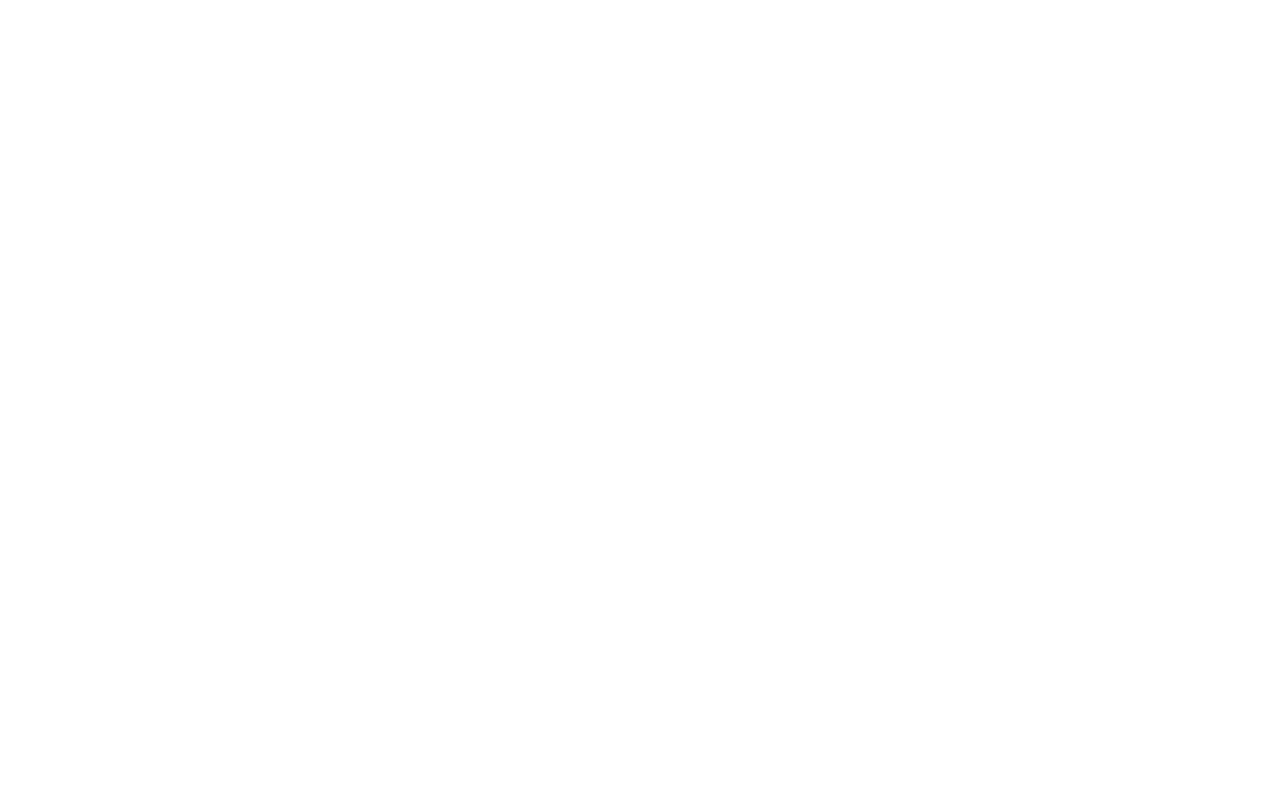
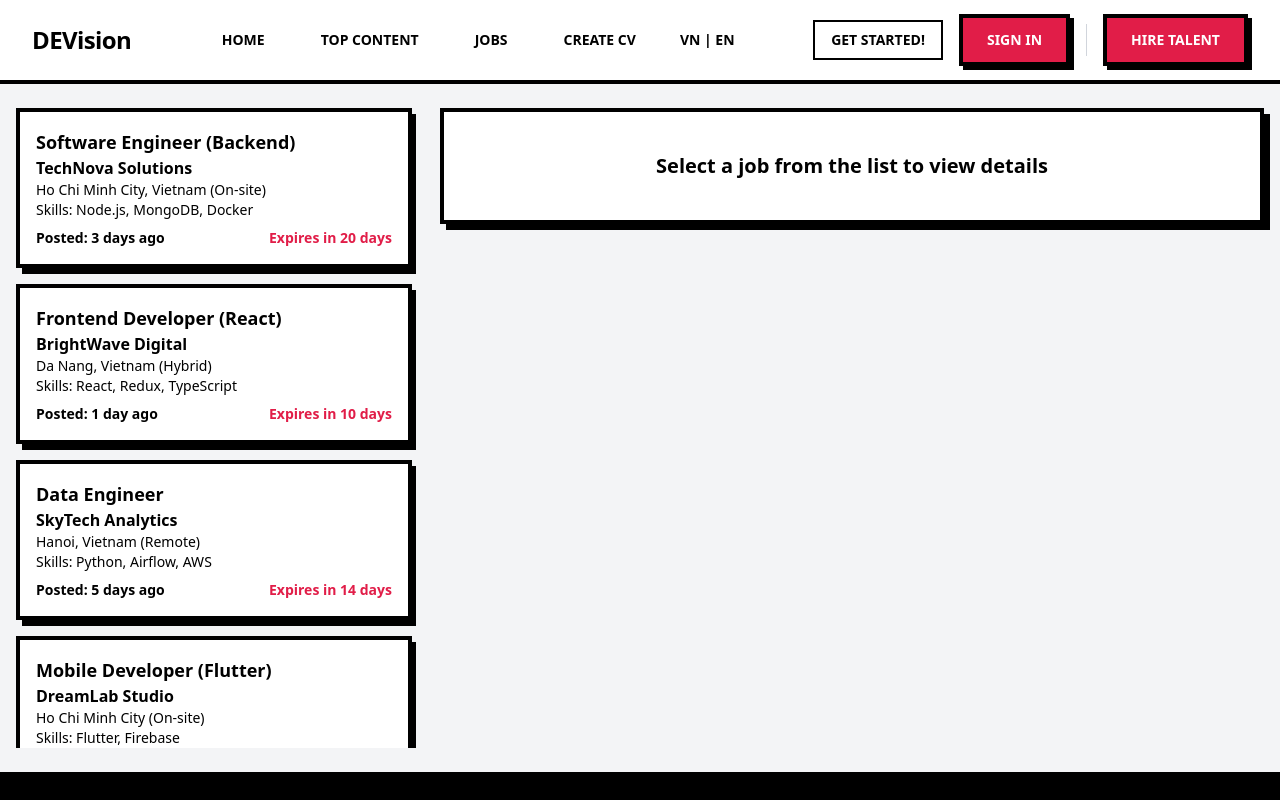
Before and after one commit to ISYS3461-2025C-Hercules-DEVision/JobApplicant, a React (Vite) app in the folder frontend/: page /jobs in a window 1280 px wide. Before the commit this address had no page. Shown: the top 800 px of the page. Built offline with nearby package versions, Linux system fonts and the light colour scheme.

Commit message:
Upload UI frontend for Job Listing, no function
Upload the Job Listing Page UI, for easy visualization. No function added.

```diff
--- a/frontend/src/app/App.jsx
+++ b/frontend/src/app/App.jsx
@@ -6,7 +6,7 @@
   RegisterPage,
   // Future pages:
   ProfilePage,
-  // JobListPage,
+  JobListPage,
   // JobDetailPage,
   // ApplicationPage,
   // DashboardPage,
@@ -25,7 +25,7 @@
 
         {/* Future routes */}
         <Route path="/profile" element={<ProfilePage />} />
-        {/* <Route path="/jobs" element={<JobListPage />} /> */}
+        <Route path="/jobs" element={<JobListPage />} />
         {/* <Route path="/job/:id" element={<JobDetailPage />} /> */}
         {/* <Route path="/apply/:id" element={<ApplicationPage />} /> */}
         {/* <Route path="/dashboard" element={<DashboardPage />} /> */}
--- a/frontend/src/components/Navbar/HomeNavbar.jsx
+++ b/frontend/src/components/Navbar/HomeNavbar.jsx
@@ -22,12 +22,12 @@
             >
               Top Content
             </a>
-            <a
-              href="#pricing"
+            <Link
+              to="/jobs"
               className="text-black font-bold uppercase text-sm hover:bg-black hover:text-white px-3 py-2 transition-none"
             >
               Jobs
-            </a>
+            </Link>
             <a
               href="#pricing"
               className="text-black font-bold uppercase text-sm hover:bg-black hover:text-white px-3 py-2 transition-none"
--- /dev/null
+++ b/frontend/src/modules/job/ui/JobDetailPanel.jsx
@@ -0,0 +1,71 @@
+function JobDetailPanel({ job }) {
+
+  if (!job) {
+    return (
+      <div className="bg-white border-4 border-black p-10 shadow-[6px_6px_0px_0px_rgba(0,0,0,1)] text-center font-black text-xl">
+        Select a job from the list to view details
+      </div>
+    );
+  }
+
+  return (
+    <div className="bg-white border-4 border-black shadow-[6px_6px_0px_0px_rgba(0,0,0,1)] h-[80vh] flex flex-col">
+
+      {/* STATIC TOP SECTION */}
+      <div className="p-8 border-b-4 border-black">
+        <h1 className="text-3xl font-black">{job.title}</h1>
+        <p className="font-bold mt-2">{job.company}</p>
+        <p className="text-sm text-gray-700">{job.location}</p>
+
+        <p className="text-sm mt-1">
+          Posted {job.posted} · <span className="text-primary">15 people clicked apply</span>
+        </p>
+
+        {/* Buttons */}
+        <div className="flex gap-4 mt-6">
+          <button className="px-6 py-3 border-4 border-black font-black hover:bg-black hover:text-white transition-none">
+            Save
+          </button>
+          <button className="px-6 py-3 border-4 border-black font-black bg-primary text-white hover:translate-x-1 hover:translate-y-1 hover:shadow-none shadow-[4px_4px_0px_0px_rgba(0,0,0,1)] transition-none">
+            Apply →
+          </button>
+        </div>
+      </div>
+
+      {/* SCROLLABLE CONTENT */}
+      <div className="flex-1 overflow-y-auto p-8 space-y-8">
+
+        <section>
+          <h2 className="text-xl font-black uppercase mb-3">About the Job</h2>
+          <p className="font-bold leading-relaxed">
+            TechNova is looking for a Backend Engineer to help build scalable microservices powering
+            next-generation analytics. You will work with a global engineering team…
+          </p>
+        </section>
+
+        <section>
+          <h2 className="text-xl font-black uppercase mb-3">Responsibilities</h2>
+          <ul className="list-disc ml-6 font-bold leading-relaxed">
+            <li>Develop backend services using Node.js</li>
+            <li>Optimize MongoDB queries</li>
+            <li>Integrate Kafka message streaming</li>
+            <li>Improve API performance</li>
+          </ul>
+        </section>
+
+        <section>
+          <h2 className="text-xl font-black uppercase mb-3">Requirements</h2>
+          <ul className="list-disc ml-6 font-bold leading-relaxed">
+            <li>1+ year experience with Node.js</li>
+            <li>Familiar with MongoDB or PostgreSQL</li>
+            <li>Understanding of Express / NestJS</li>
+            <li>Experience with CI/CD</li>
+          </ul>
+        </section>
+
+      </div>
+    </div>
+  );
+}
+
+export default JobDetailPanel;
--- /dev/null
+++ b/frontend/src/modules/job/ui/JobListPanel.jsx
@@ -0,0 +1,136 @@
+function JobListPanel({ onSelectJob, selectedJob }) {
+
+  const jobs = [
+    {
+      id: 1,
+      title: "Software Engineer (Backend)",
+      company: "TechNova Solutions",
+      location: "Ho Chi Minh City, Vietnam (On-site)",
+      skills: "Node.js, MongoDB, Docker",
+      posted: "3 days ago",
+      expires: "20 days",
+    },
+    {
+      id: 2,
+      title: "Frontend Developer (React)",
+      company: "BrightWave Digital",
+      location: "Da Nang, Vietnam (Hybrid)",
+      skills: "React, Redux, TypeScript",
+      posted: "1 day ago",
+      expires: "10 days",
+    },
+    {
+      id: 3,
+      title: "Data Engineer",
+      company: "SkyTech Analytics",
+      location: "Hanoi, Vietnam (Remote)",
+      skills: "Python, Airflow, AWS",
+      posted: "5 days ago",
+      expires: "14 days",
+    },
+    {
+      id: 4,
+      title: "Mobile Developer (Flutter)",
+      company: "DreamLab Studio",
+      location: "Ho Chi Minh City (On-site)",
+      skills: "Flutter, Firebase",
+      posted: "Today",
+      expires: "30 days",
+    },
+    {
+      id: 5,
+      title: "Full Stack Developer",
+      company: "CodeSphere",
+      location: "Remote",
+      skills: "React, Node.js, PostgreSQL",
+      posted: "2 days ago",
+      expires: "21 days",
+    },
+    {
+      id: 6,
+      title: "Frontend Engineer (Next.js)",
+      company: "Innovex Labs",
+      location: "Remote",
+      skills: "Next.js, Tailwind, TypeScript",
+      posted: "3 days ago",
+      expires: "7 days",
+    },
+    {
+      id: 7,
+      title: "Backend Engineer (Java)",
+      company: "FinTechX",
+      location: "Singapore (Hybrid)",
+      skills: "Java, Spring Boot, Kafka",
+      posted: "4 days ago",
+      expires: "18 days",
+    },
+    {
+      id: 8,
+      title: "Cloud Engineer",
+      company: "Nimbus Cloud",
+      location: "Remote",
+      skills: "AWS, Terraform, Kubernetes",
+      posted: "1 day ago",
+      expires: "12 days",
+    },
+    {
+      id: 9,
+      title: "Data Scientist",
+      company: "InsightAI",
+      location: "Hanoi, Vietnam",
+      skills: "Python, Pandas, ML",
+      posted: "2 days ago",
+      expires: "9 days",
+    },
+    {
+      id: 10,
+      title: "DevOps Engineer",
+      company: "FlowOps",
+      location: "Melbourne, Australia",
+      skills: "Docker, Jenkins, Kubernetes",
+      posted: "6 days ago",
+      expires: "25 days",
+    },
+  ];
+
+  return (
+    <div className="space-y-4">
+      {jobs.map(job => {
+        const isSelected = selectedJob?.id === job.id;
+
+        return (
+          <div
+            key={job.id}
+            onClick={() => onSelectJob(job)}
+            className={`
+              cursor-pointer border-4 border-black p-4
+              shadow-[6px_6px_0px_0px_rgba(0,0,0,1)]
+              hover:translate-x-1 hover:translate-y-1 hover:shadow-none
+              transition-none
+
+              ${isSelected ? "bg-primary text-white" : "bg-white text-black"}
+            `}
+          >
+            <h3 className="text-lg font-black">{job.title}</h3>
+            <p className="font-bold">{job.company}</p>
+            <p className="text-sm">{job.location}</p>
+            <p className="text-sm">Skills: {job.skills}</p>
+
+            {/* Posted + Expires row */}
+            <div className="flex justify-between mt-2 text-sm font-bold">
+              <span>
+                Posted: {job.posted}
+              </span>
+
+              <span className={isSelected ? "text-black" : "text-primary"}>
+                Expires in {job.expires}
+              </span>
+            </div>
+          </div>
+        );
+      })}
+    </div>
+  );
+}
+
+export default JobListPanel;
--- /dev/null
+++ b/frontend/src/pages/JobListPage.jsx
@@ -0,0 +1,39 @@
+import { useState } from "react";
+import HomeNavbar from "../components/Navbar/HomeNavbar";
+import FooterSection from "../components/Footer/FooterSection";
+
+import JobListPanel from "../modules/job/ui/JobListPanel";
+import JobDetailPanel from "../modules/job/ui/JobDetailPanel";
+
+function JobListPage() {
+  const [selectedJob, setSelectedJob] = useState(null);
+
+  return (
+    <div className="min-h-screen bg-light-gray flex flex-col">
+
+      {/* Header */}
+      <HomeNavbar />
+
+      {/* Main Content */}
+      <main className="flex-grow max-w-7xl mx-auto w-full px-4 py-6 grid grid-cols-1 lg:grid-cols-3 gap-6">
+
+        {/* LEFT — Job List */}
+        <div className="lg:col-span-1 h-[80vh] overflow-y-auto pr-1">
+          <JobListPanel onSelectJob={setSelectedJob} selectedJob={selectedJob} />
+        </div>
+
+        {/* RIGHT — Job Detail */}
+        <div className="lg:col-span-2">
+          <JobDetailPanel job={selectedJob} />
+        </div>
+
+      </main>
+
+      {/* Footer */}
+      <FooterSection />
+
+    </div>
+  );
+}
+
+export default JobListPage;
--- a/frontend/src/pages/index.js
+++ b/frontend/src/pages/index.js
@@ -4,7 +4,7 @@
 
 // Later you will add:
 export { default as ProfilePage } from './ProfilePage';
-// export { default as JobListPage } from './JobListPage';
+export { default as JobListPage } from './JobListPage';
 // export { default as JobDetailPage } from './JobDetailPage';
 // export { default as ApplicationPage } from './ApplicationPage';
 // export { default as DashboardPage } from './DashboardPage';
```
Also changed, not shown: frontend/src/modules/job/ui/JobDetail.jsx (deleted), frontend/src/modules/job/ui/JobFilters.jsx (deleted), frontend/src/modules/job/ui/JobList.jsx (deleted), frontend/src/modules/profile/ui/AvatarUpload.jsx (deleted), frontend/src/modules/profile/ui/ProfileDetail.jsx (deleted), frontend/src/modules/profile/ui/ProfileEdit.jsx (deleted).
